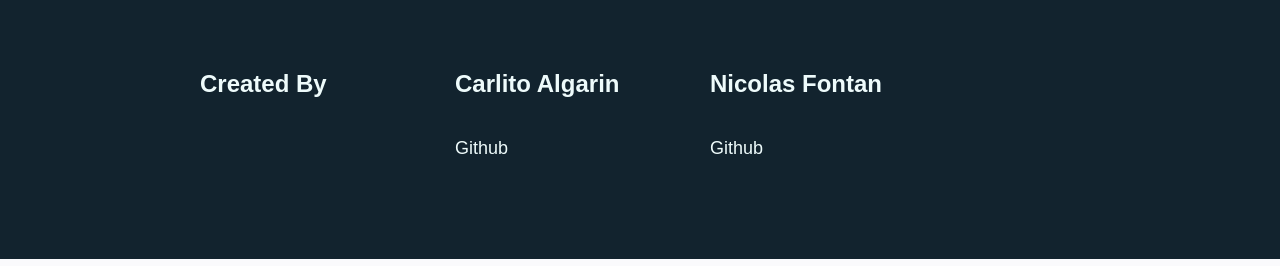
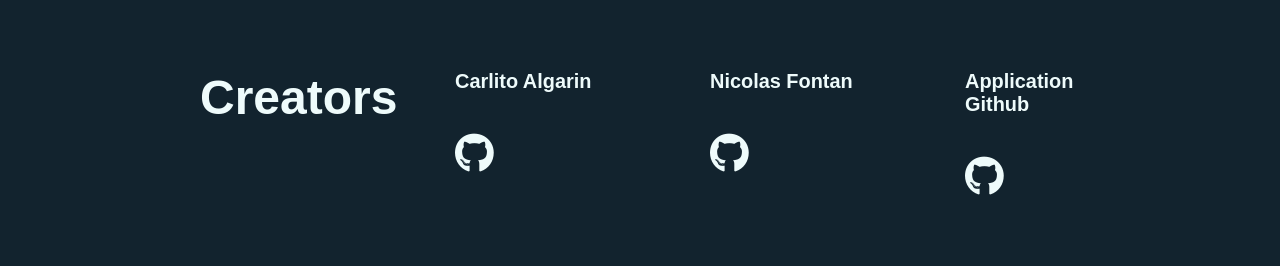
Before and after one commit to NatnoF/Recommend, a React (Create React App) app in the folder client/: page / in a window 1280 px wide. Shown: the part 810-1076 px from the top of the page. Built offline with nearby package versions, Linux system fonts and the light colour scheme.

Commit message:
added in github link to project in footer and changed sizing of text

```diff
--- a/client/src/components/Footer/footercontainer.js
+++ b/client/src/components/Footer/footercontainer.js
@@ -1,5 +1,6 @@
 import React from "react";
 import Footer from "../Footer";
+import "../Footer/styles/footer.css";
 
 export function FooterContainer() {
   return (
@@ -7,17 +8,21 @@ export function FooterContainer() {
       <Footer.Wrapper>
         <Footer.Row>
           <Footer.Column>
-            <Footer.Title>Created By</Footer.Title>
+            <Footer.Title><h1><strong>Creators</strong></h1></Footer.Title>
           </Footer.Column>
           <Footer.Column>
             <Footer.Title>
-              Carlito Algarin
+              <h5>Carlito Algarin</h5>
             </Footer.Title>
-            <Footer.Link href="https://github.com/Carlito1113" target="_blank">Github</Footer.Link>
+            <Footer.Link href="https://github.com/Carlito1113" target="_blank"><i class="fab fa-github"></i></Footer.Link>
           </Footer.Column>
           <Footer.Column>
-            <Footer.Title>Nicolas Fontan</Footer.Title>
-            <Footer.Link href="https://github.com/NatnoF" target="_blank">Github</Footer.Link>
+            <Footer.Title><h5>Nicolas Fontan</h5></Footer.Title>
+            <Footer.Link href="https://github.com/NatnoF" target="_blank"><i class="fab fa-github"></i></Footer.Link>
+          </Footer.Column>
+          <Footer.Column>
+            <Footer.Title><h5>Application Github</h5></Footer.Title>
+            <Footer.Link href="https://github.com/NatnoF/Recommend" target="_blank"><i class="fab fa-github"></i></Footer.Link>
           </Footer.Column>
         </Footer.Row>
       </Footer.Wrapper>
--- /dev/null
+++ b/client/src/components/Footer/styles/footer.css
@@ -0,0 +1,4 @@
+i.fab {
+    font-size: 40px;
+    color: #EEFBFB;
+}
--- a/client/src/components/Icons/index.js
+++ /dev/null
@@ -1,6 +0,0 @@
-import React from "react";
-import { Icon } from "./styles/icons";
-
-export default function Icons({className}) {
-    return <Icon className={className} />
-}
--- a/client/src/components/Icons/styles/icons.js
+++ /dev/null
@@ -1 +0,0 @@
-import styled from "styled-components";
```
Also changed, not shown: client/src/App.css (line endings or trailing spaces).
